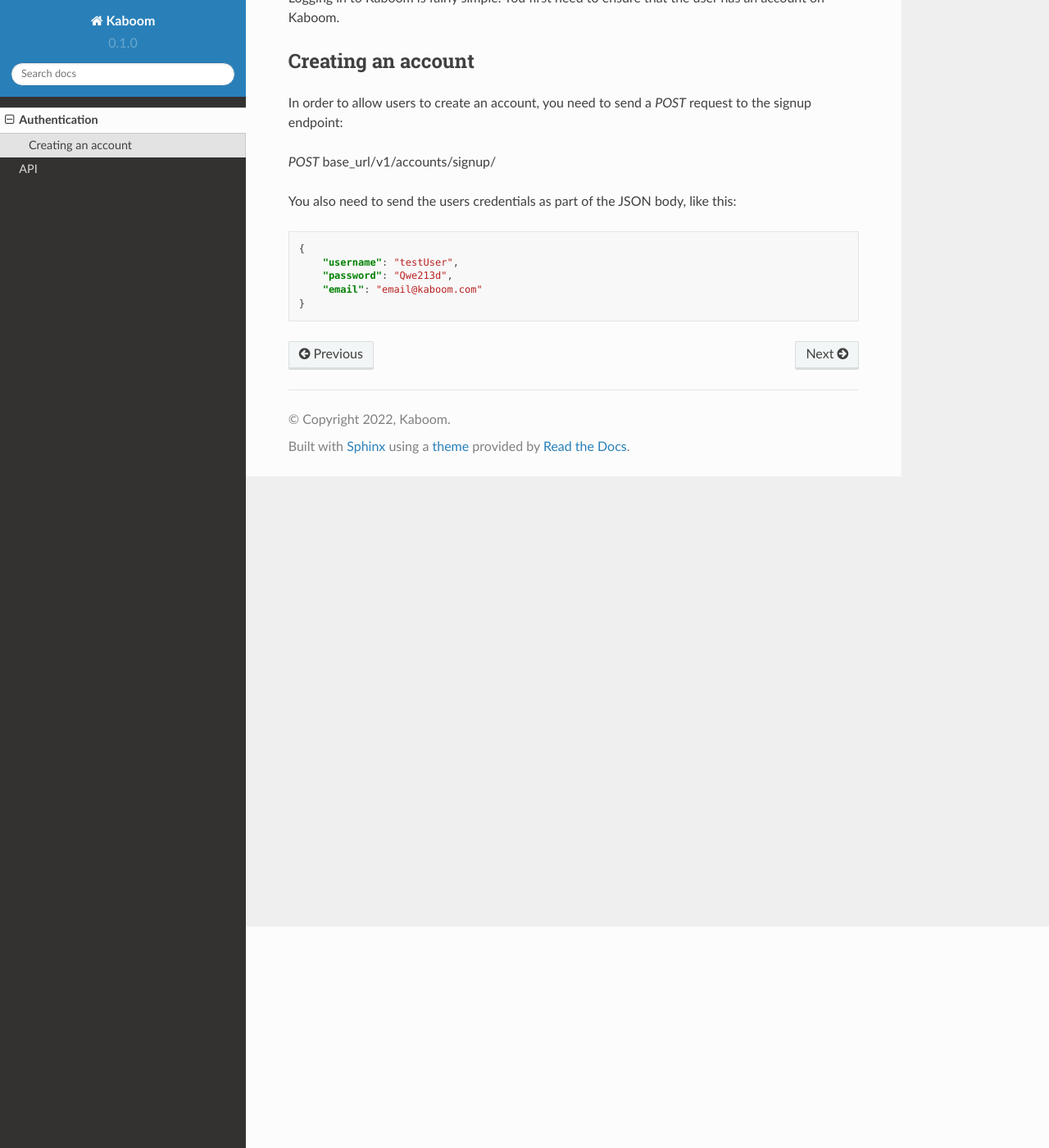
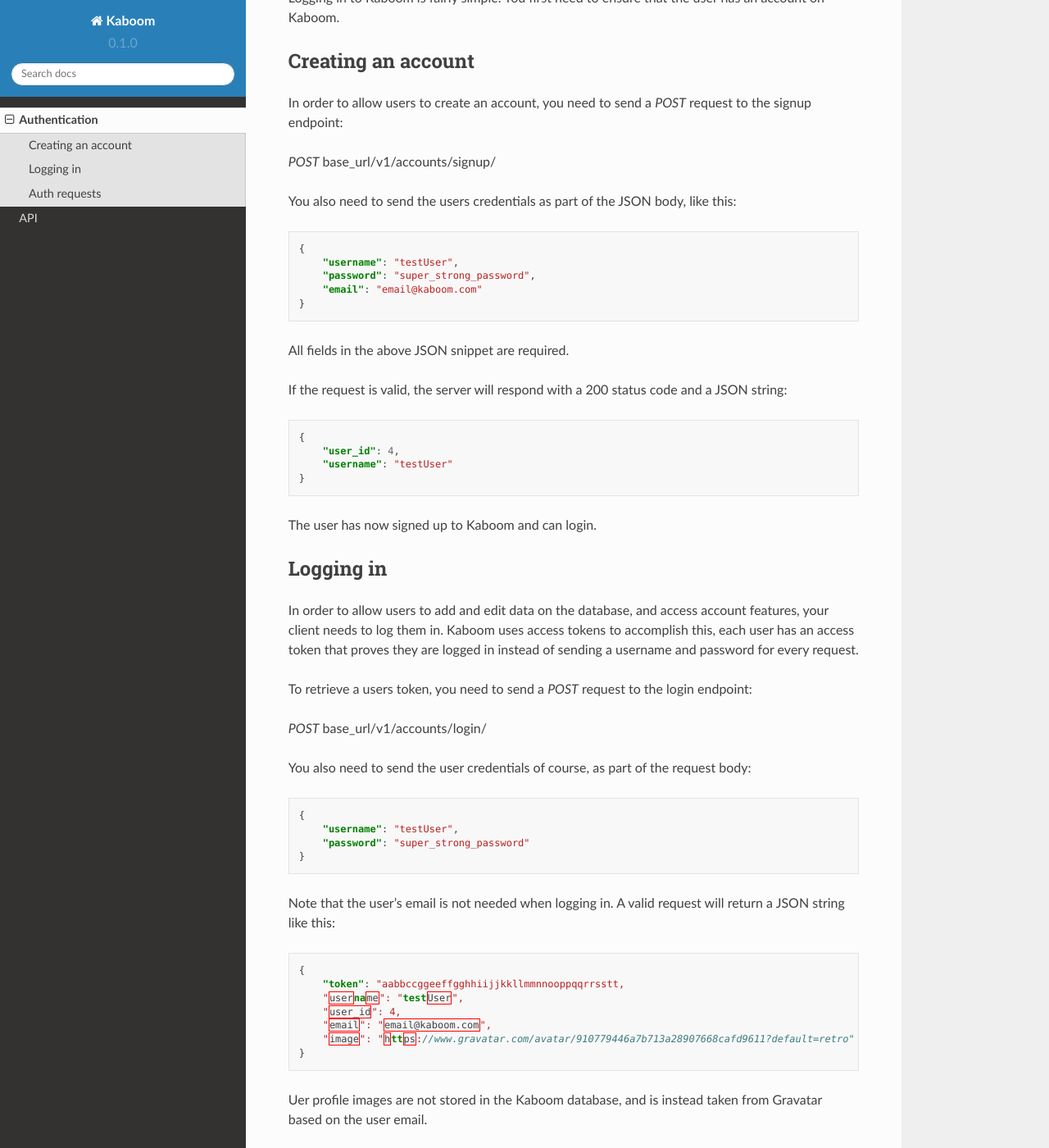
Before and after one commit to kaboom-db/kaboom-docs, a Sphinx documentation site: the page built from docs/source/authentication.rst, in a window 1280 px wide and 1400 px high, scrolled down 270 px. Shown: the whole window at 82% size. Built offline with Sphinx 7.4.7 and the Read the Docs theme 2.0.0, drawn with Linux system fonts in a browser that asks for light colours; some of the changed text lies outside the part shown.

Commit message:
added authentication docs

```diff
--- a/docs/source/authentication.rst
+++ b/docs/source/authentication.rst
@@ -21,6 +21,65 @@
 
     {
         "username": "testUser",
-        "password": "Qwe213d",
+        "password": "super_strong_password",
         "email": "email@kaboom.com"
     }
+
+All fields in the above JSON snippet are required.
+
+If the request is valid, the server will respond with a 200 status code and a JSON string:
+
+.. code-block:: JSON
+
+    {
+        "user_id": 4,
+        "username": "testUser"
+    }
+
+The user has now signed up to Kaboom and can login.
+
+.. _logging-in:
+
+Logging in
+-----
+
+In order to allow users to add and edit data on the database, and access account features, your client needs to log them in. Kaboom uses access tokens to accomplish
+this, each user has an access token that proves they are logged in instead of sending a username and password for every request.
+
+To retrieve a users token, you need to send a `POST` request to the login endpoint:
+
+`POST` base_url/v1/accounts/login/
+
+You also need to send the user credentials of course, as part of the request body:
+
+.. code-block:: JSON
+
+    {
+        "username": "testUser",
+        "password": "super_strong_password"
+    }
+
+Note that the user's email is not needed when logging in. A valid request will return a JSON string like this:
+
+.. code-block:: JSON
+
+    {
+        "token": "aabbccggeeffgghhiijjkkllmmnnooppqqrrsstt,
+        "username": "testUser",
+        "user_id": 4,
+        "email": "email@kaboom.com",
+        "image": "https://www.gravatar.com/avatar/910779446a7b713a28907668cafd9611?default=retro"
+    }
+
+Uer profile images are not stored in the Kaboom database, and is instead taken from Gravatar based on the user email.
+
+After retrieving the JSON, make sure to `securely` store the token, this will be used in the Authorization header for requests that need authentication (see below).
+
+.. _auth_requests
+
+Auth requests
+-----
+
+Requests that need authentication (a user to be logged in) must have the user token in the Authorization header, in this format:
+
+<Authorization: Token {token}>
```
